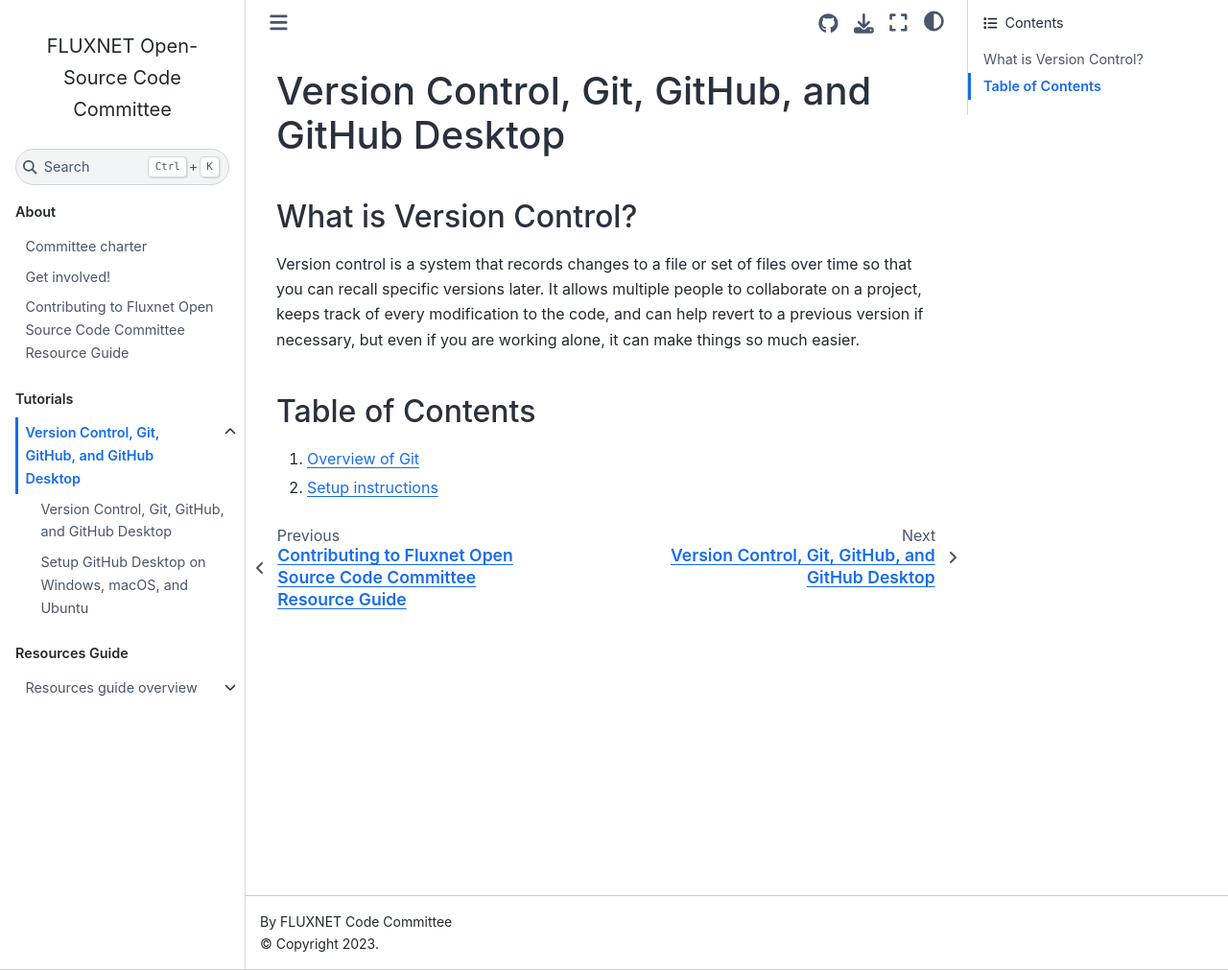
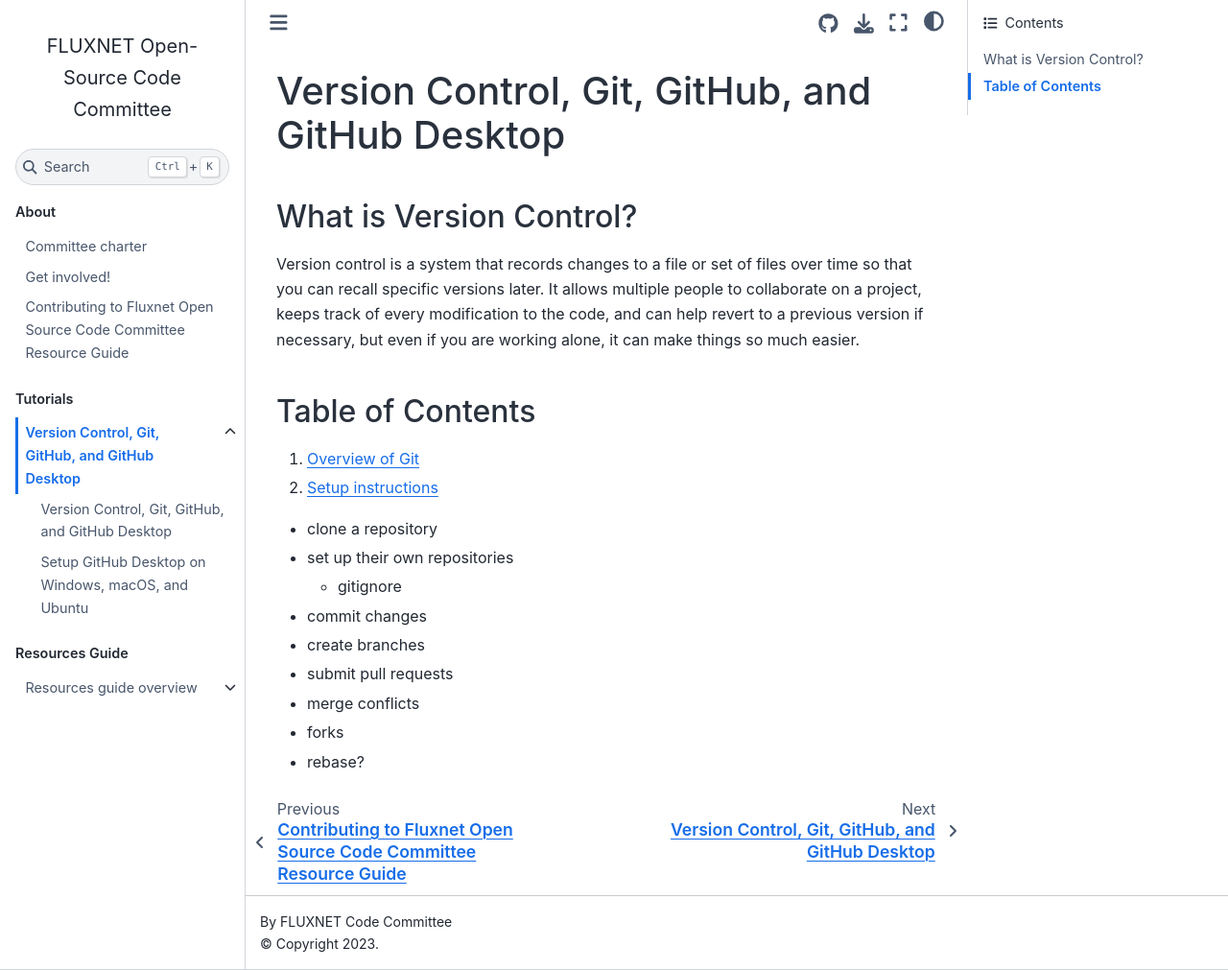
Before and after one commit to fluxnet-open-source/website, a Jupyter Book: the page built from tutorials/git/index.md, in a window 1280 px wide and 1011 px high. Shown: the whole window at 96% size. Built offline with Jupyter Book 1.0.4 settings and Sphinx 7.4.7 and the Sphinx Book theme 1.1.4, drawn with Linux system fonts in a browser that asks for light colours.

Commit message:
Add git tutorial future chapters

```diff
--- a/tutorials/git/index.md
+++ b/tutorials/git/index.md
@@ -8,3 +8,16 @@ Version control is a system that records changes to a file or set of files over
 
 1. [Overview of Git](1-basics.md)
 1. [Setup instructions](2-setup.md)
+
+
+- clone a repository
+- set up their own repositories
+  - gitignore
+- commit changes
+- create branches
+- submit pull requests
+- merge conflicts
+- forks
+
+
+- rebase?
```
Also changed, not shown: tutorials/git/2-setup.md (+2 -2 lines).
